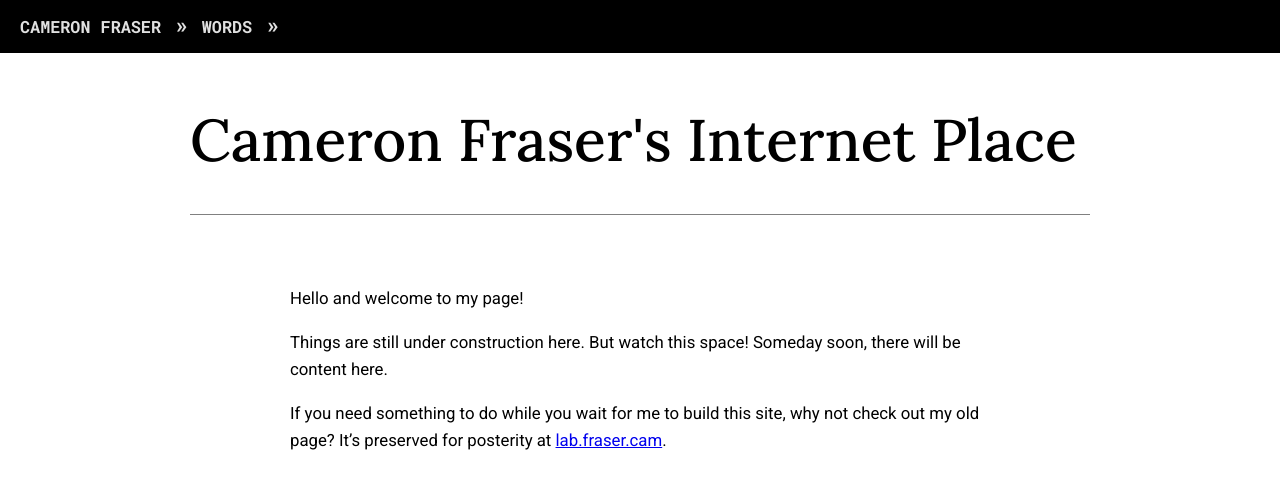
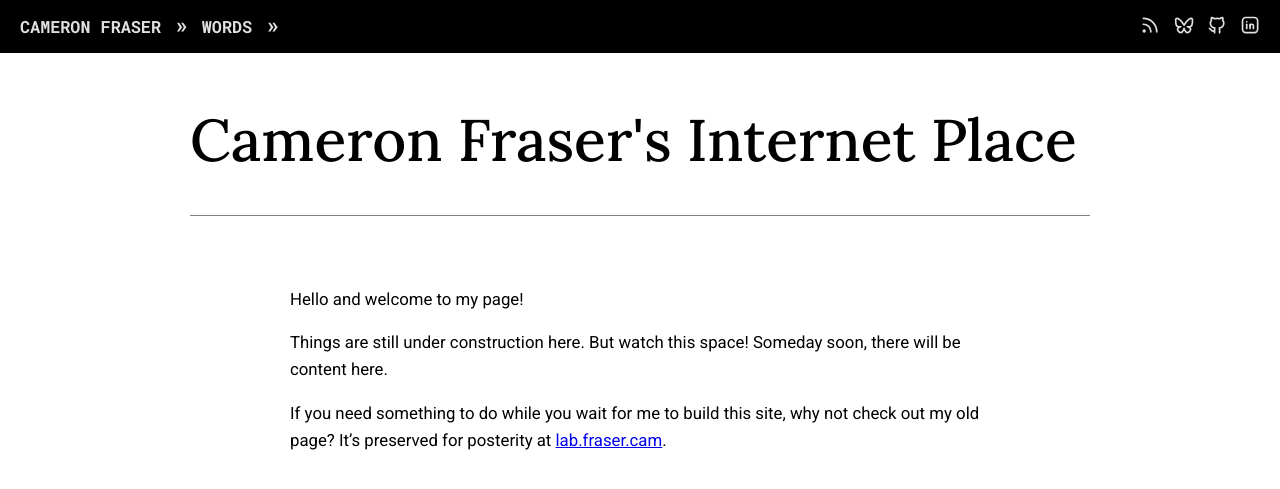
Before and after one commit to frasercl/fraser.cam, a Jekyll site: the page built from index.md, in a window 1280 px wide. Shown: the top 489 px of the page. Built offline with Jekyll 4.4.1, drawn with Linux system fonts in a browser that asks for light colours.

Commit message:
add socials

```diff
--- /dev/null
+++ b/_includes/social.html
@@ -0,0 +1,34 @@
+<!-- RSS/Atom -->
+<a class="s-icon" href="/feed.xml" title="RSS/Atom feed">
+    <svg xmlns="http://www.w3.org/2000/svg" width="1em" height="1em" viewBox="0 0 24 24" fill="none" stroke="currentColor" stroke-width="2" stroke-linecap="round" stroke-linejoin="round" class="icon icon-tabler icons-tabler-outline icon-tabler-rss">
+        <path stroke="none" d="M0 0h24v24H0z" fill="none" />
+        <path d="M4 19a1 1 0 1 0 2 0a1 1 0 1 0 -2 0" />
+        <path d="M4 4a16 16 0 0 1 16 16" />
+        <path d="M4 11a9 9 0 0 1 9 9" />
+    </svg>
+</a>
+<!-- Bluesky -->
+<a class="s-icon" href="https://bsky.app/profile/fraser.cam" title="Bluesky">
+    <svg xmlns="http://www.w3.org/2000/svg" width="1em" height="1em" viewBox="0 0 24 24" fill="none" stroke="currentColor" stroke-width="2" stroke-linecap="round" stroke-linejoin="round" class="icon icon-tabler icons-tabler-outline icon-tabler-brand-bluesky">
+        <path stroke="none" d="M0 0h24v24H0z" fill="none" />
+        <path d="M6.335 5.144c-1.654 -1.199 -4.335 -2.127 -4.335 .826c0 .59 .35 4.953 .556 5.661c.713 2.463 3.13 2.75 5.444 2.369c-4.045 .665 -4.889 3.208 -2.667 5.41c1.03 1.018 1.913 1.59 2.667 1.59c2 0 3.134 -2.769 3.5 -3.5c.333 -.667 .5 -1.167 .5 -1.5c0 .333 .167 .833 .5 1.5c.366 .731 1.5 3.5 3.5 3.5c.754 0 1.637 -.571 2.667 -1.59c2.222 -2.203 1.378 -4.746 -2.667 -5.41c2.314 .38 4.73 .094 5.444 -2.369c.206 -.708 .556 -5.072 .556 -5.661c0 -2.953 -2.68 -2.025 -4.335 -.826c-2.293 1.662 -4.76 5.048 -5.665 6.856c-.905 -1.808 -3.372 -5.194 -5.665 -6.856" />
+    </svg>
+</a>
+<!-- GitHub -->
+<a class="s-icon" href="https://github.com/frasercl" title="GitHub">
+    <svg xmlns="http://www.w3.org/2000/svg" width="1em" height="1em" viewBox="0 0 24 24" fill="none" stroke="currentColor" stroke-width="2" stroke-linecap="round" stroke-linejoin="round" class="icon icon-tabler icons-tabler-outline icon-tabler-brand-github">
+        <path stroke="none" d="M0 0h24v24H0z" fill="none" />
+        <path d="M9 19c-4.3 1.4 -4.3 -2.5 -6 -3m12 5v-3.5c0 -1 .1 -1.4 -.5 -2c2.8 -.3 5.5 -1.4 5.5 -6a4.6 4.6 0 0 0 -1.3 -3.2a4.2 4.2 0 0 0 -.1 -3.2s-1.1 -.3 -3.5 1.3a12.3 12.3 0 0 0 -6.2 0c-2.4 -1.6 -3.5 -1.3 -3.5 -1.3a4.2 4.2 0 0 0 -.1 3.2a4.6 4.6 0 0 0 -1.3 3.2c0 4.6 2.7 5.7 5.5 6c-.6 .6 -.6 1.2 -.5 2v3.5" />
+    </svg>
+</a>
+<!-- LinkedIn -->
+<a class="s-icon" href="https://www.linkedin.com/in/frasercl" title="LinkedIn">
+    <svg xmlns="http://www.w3.org/2000/svg" width="1em" height="1em" viewBox="0 0 24 24" fill="none" stroke="currentColor" stroke-width="2" stroke-linecap="round" stroke-linejoin="round" class="icon icon-tabler icons-tabler-outline icon-tabler-brand-linkedin">
+        <path stroke="none" d="M0 0h24v24H0z" fill="none" />
+        <path d="M8 11v5" />
+        <path d="M8 8v.01" />
+        <path d="M12 16v-5" />
+        <path d="M16 16v-3a2 2 0 1 0 -4 0" />
+        <path d="M3 7a4 4 0 0 1 4 -4h10a4 4 0 0 1 4 4v10a4 4 0 0 1 -4 4h-10a4 4 0 0 1 -4 -4l0 -10" />
+    </svg>
+</a>
--- a/_layouts/post.html
+++ b/_layouts/post.html
@@ -2,9 +2,14 @@
 layout: default
 ---
 <header class="w-section w-section-nav">
-    <div>
-        <a class="w-nav-breadcrumb" href="/">Cameron Fraser</a>
-        <a class="w-nav-breadcrumb" href="/words">Words</a>
+    <div class="w-nav-container">
+        <span>
+            <a class="w-nav-breadcrumb" href="/">Cameron Fraser</a>
+            <a class="w-nav-breadcrumb" href="/words">Words</a>
+        </span>
+        <span class="w-nav-social">
+            {% include social.html %}
+        </span>
     </div>
 </header>
 <article>
--- a/css/style.css
+++ b/css/style.css
@@ -26,15 +26,23 @@ body {
     color: white;
 }
 
+.w-nav-container {
+    display: flex;
+    justify-content: space-between;
+}
+
 .w-nav-breadcrumb {
     font-family: "Roboto Mono", "Consolas", monospace;
     text-transform: uppercase;
-    text-decoration: none;
+}
+
+.w-nav-container a {
     color: #e0e0e0;
     transition: color 0.1s linear;
+    text-decoration: none;
 }
 
-a.w-nav-breadcrumb:hover {
+.w-nav-container a:hover {
     color: white;
 }
 
@@ -43,6 +51,11 @@ a.w-nav-breadcrumb:after {
     font-size: 1.35em;
     line-height: 0.65;
     color: #e0e0e0;
+}
+
+.w-nav-social {
+    line-height: 1;
+    font-size: 1.2em;
 }
 
 .w-section-hero {
@@ -118,3 +131,9 @@ hr {
         margin-block-start: 0;
     }
 }
+
+/* ----- INCLUDES ----- */
+
+.s-icon:not(:last-child) {
+    margin-inline-end: 8px;
+}
```
